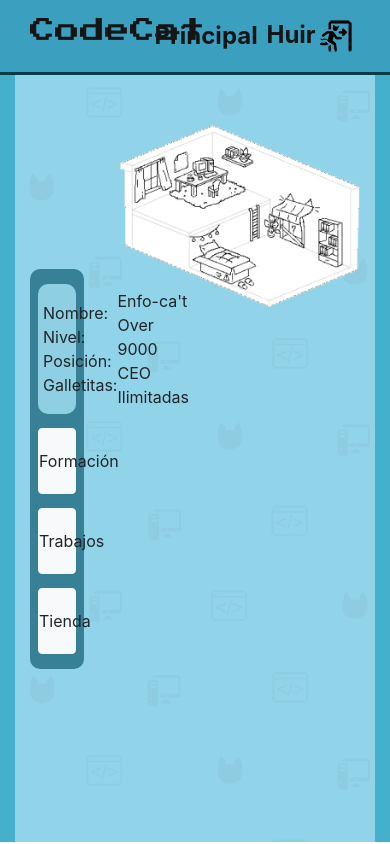
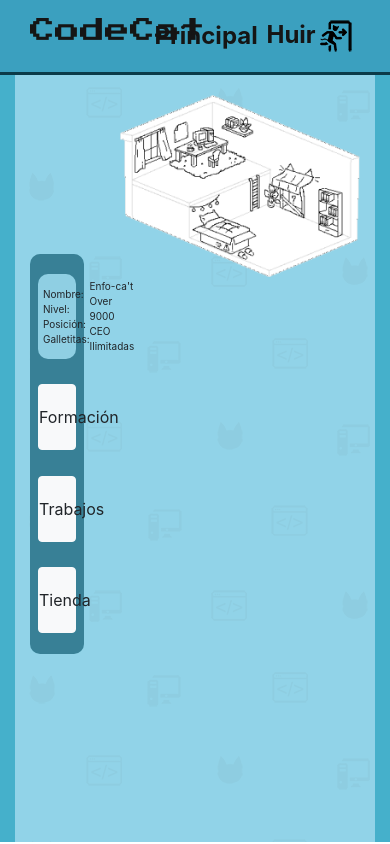
Before and after one commit to aaraquedesarrollo/codecat-front, a React (Create React App) app: page /codecat in a window 390 px wide. Built offline with nearby package versions, Linux system fonts and the light colour scheme; no server answers; sample sign-in values are in the browser's storage.

Commit message:
Padding responsive CodeCat

```diff
--- a/src/index.css
+++ b/src/index.css
@@ -119,7 +119,7 @@
 }
 
 .codecat-principal {
-  padding-top: 50px;
+  padding-top: 20px;
   padding-bottom: 30px;
   min-height: calc(100vh - 77px);
   background-color: var(--color-primario);
@@ -157,6 +157,7 @@
   align-items: center;
   background-color: var(--color-primario);
   border-radius: 10px;
+  font-size: 10px;
 }
 
 .lista-info {
@@ -168,7 +169,13 @@
 }
 
 @media (min-width: 992px) {
+  .codecat-principal {
+    padding-top: 50px;
+  }
   .seccion-menu {
     height: 500px;
   }
+  .info-cat {
+    font-size: 15px;
+  }
 }
```
